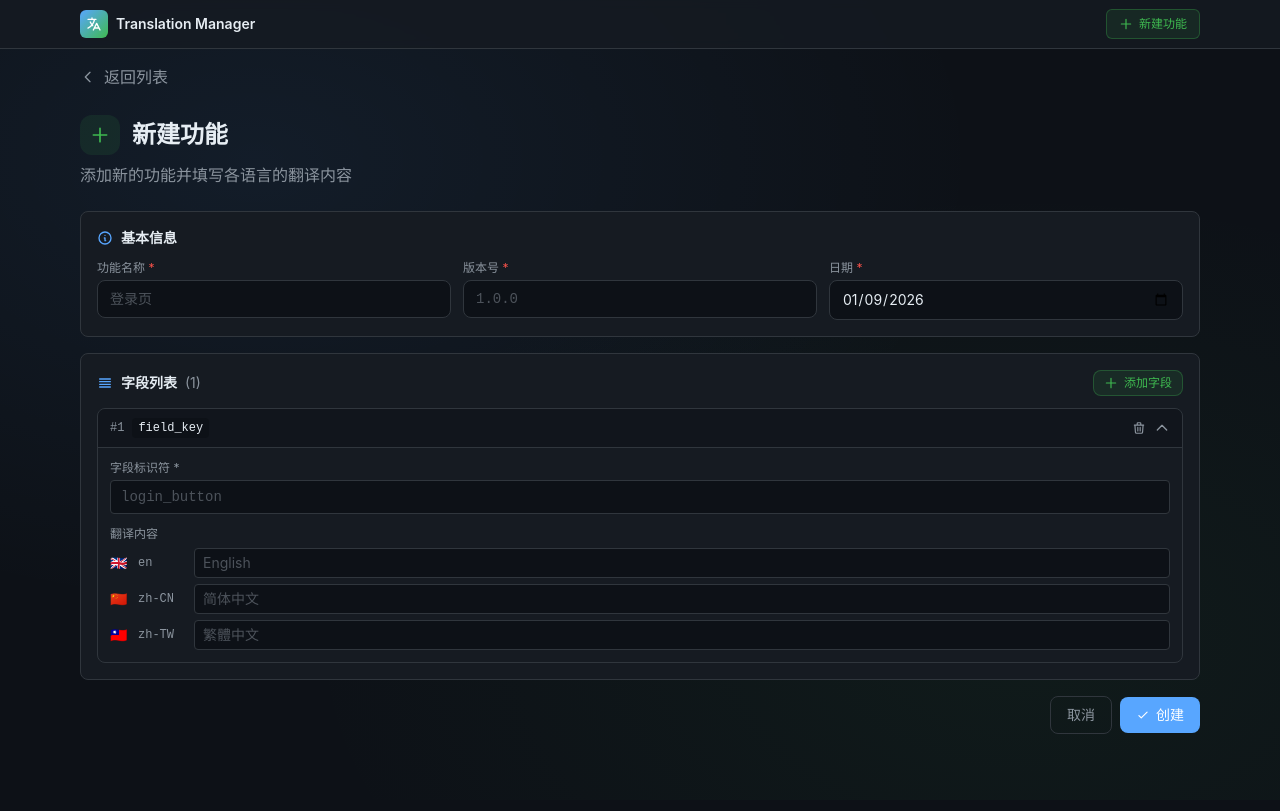
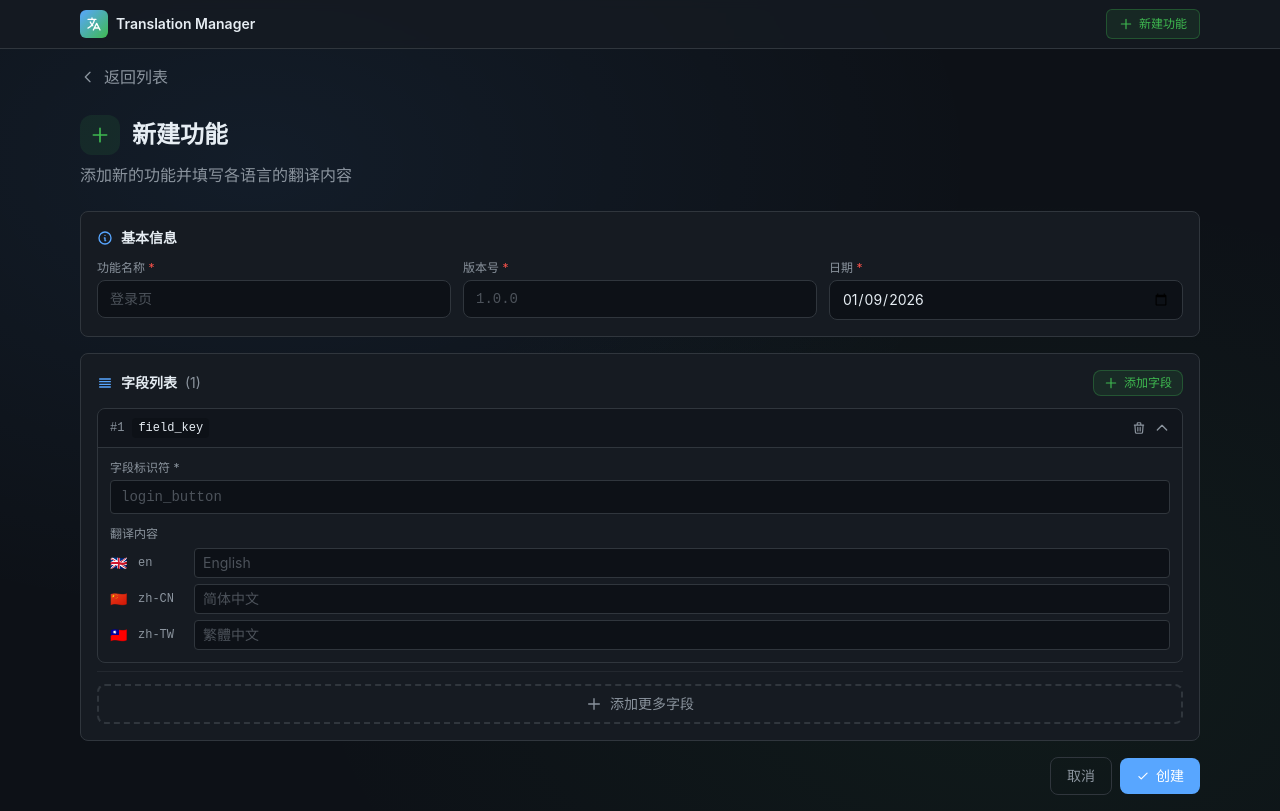
Before and after one commit to zuoqian-collab/translation, a Next.js app: page /feature/new in a window 1280 px wide. Both pictures are taken after a click on the button "添加字段". Built offline with nearby package versions, Linux system fonts and the light colour scheme.

Commit message:
feature: add +new field option

```diff
--- a/components/FeatureForm.tsx
+++ b/components/FeatureForm.tsx
@@ -282,6 +282,20 @@
                 )}
               </div>
             ))}
+
+            {/* 底部快速添加 */}
+            <div className="mt-3 pt-3 border-t border-border/50">
+              <button
+                type="button"
+                onClick={addField}
+                className="w-full py-2 border-2 border-dashed border-border hover:border-accent/50 rounded-lg text-text-secondary hover:text-accent transition-colors flex items-center justify-center gap-2 text-sm"
+              >
+                <svg className="w-4 h-4" fill="none" stroke="currentColor" viewBox="0 0 24 24">
+                  <path strokeLinecap="round" strokeLinejoin="round" strokeWidth={2} d="M12 4v16m8-8H4" />
+                </svg>
+                添加更多字段
+              </button>
+            </div>
           </div>
         )}
       </div>
```
